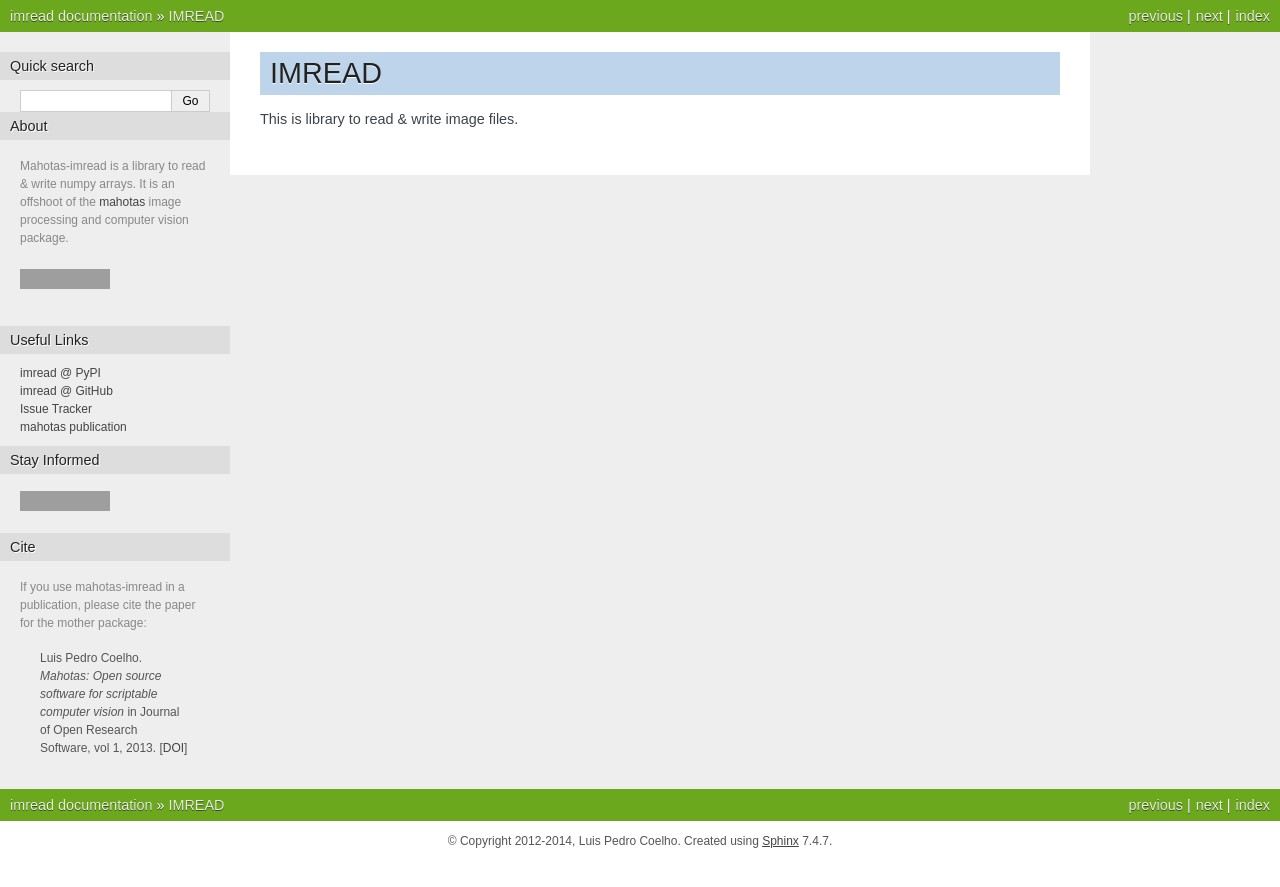
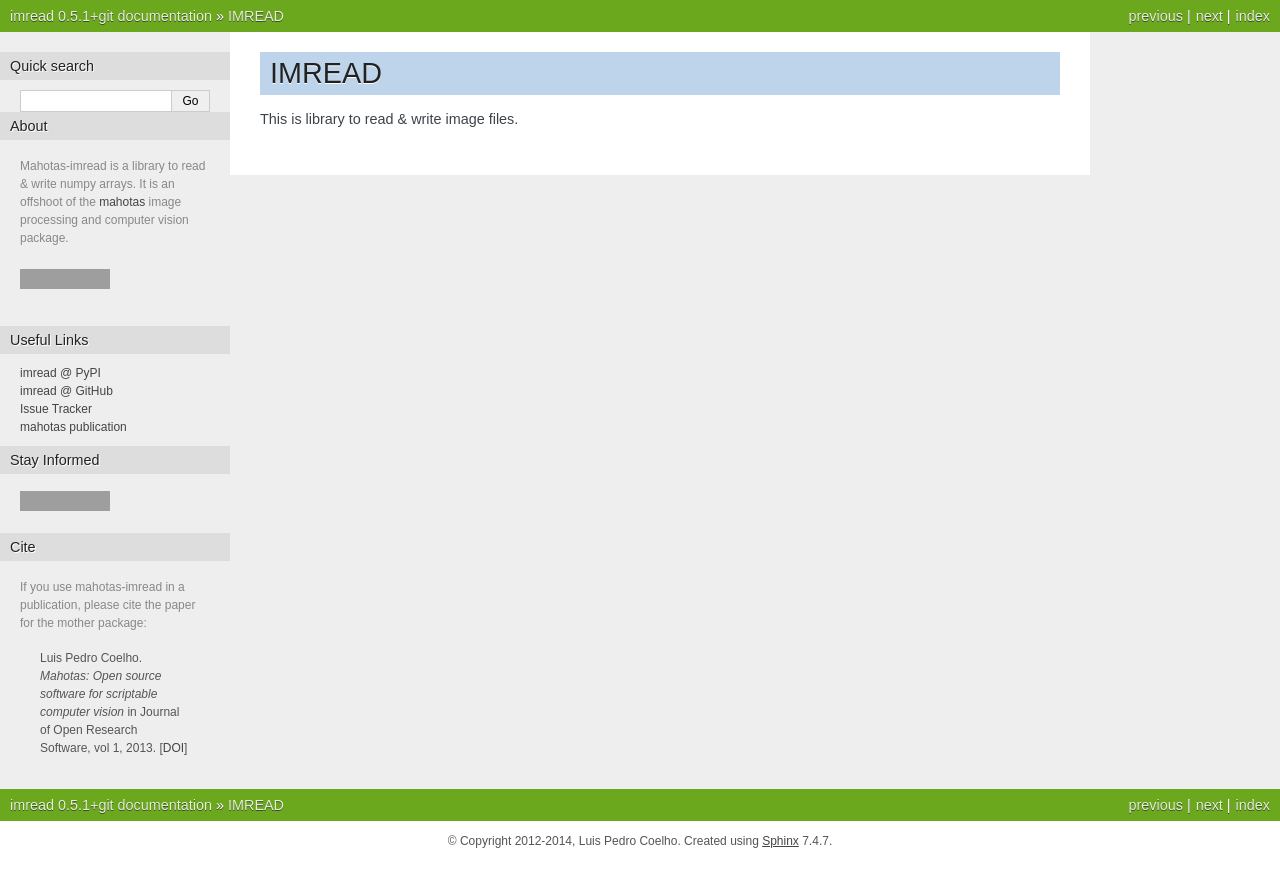
Before and after one commit to luispedro/imread, a Sphinx documentation site: the page built from docs/source/readme.rst, in a window 1280 px wide, cut to the strip 0-887 px from the top of the page. Built offline with Sphinx 7.4.7, drawn with Linux system fonts in a browser that asks for light colours; the version number could not be read and is left out; some of the changed lines change nothing that is shown; grey boxes are pictures that could not be loaded.

Commit message:
DOC Update version & document why it is fixed

```diff
--- a/docs/source/conf.py
+++ b/docs/source/conf.py
@@ -8,7 +8,13 @@
 # All configuration values have a default; values that are commented out
 # serve to show the default.
 
-from imread import __version__ as imread_version
+
+# We cannot import ``imread`` as imread does not install correctly in the
+# rtfd.org environment (jpeglib is missing).
+
+# from imread import __version__ as imread_version
+
+imread_version = '0.5.1+git'
 import sys, os
 
 # If extensions (or modules to document with autodoc) are in another directory,
```
